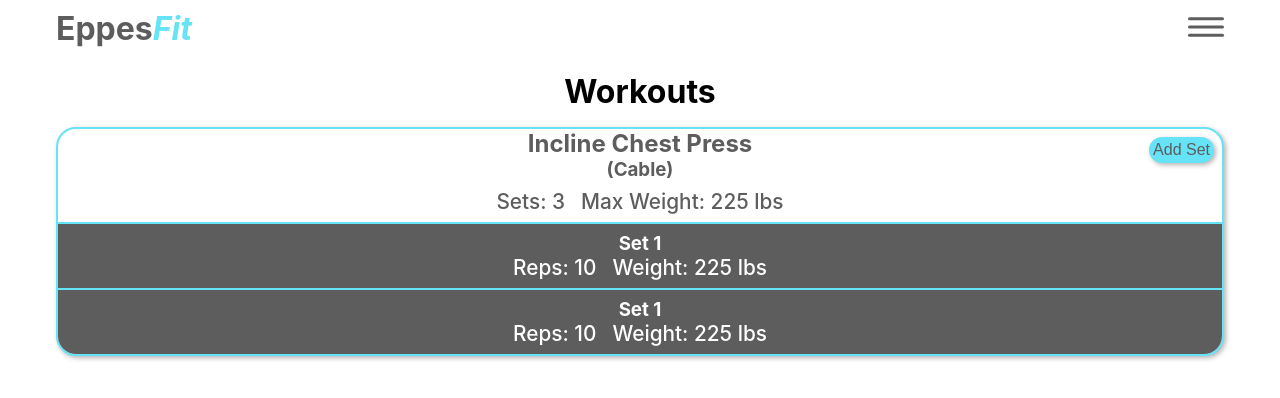
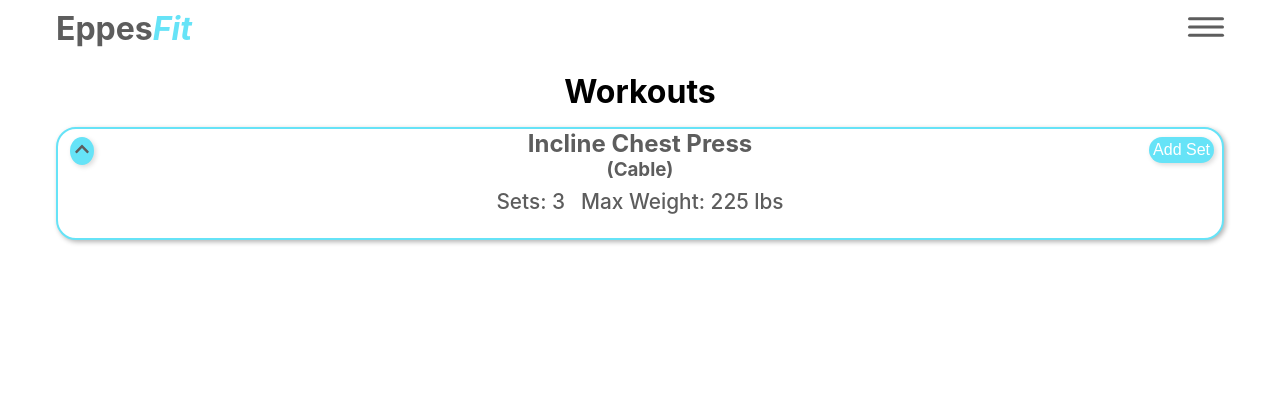
Before and after one commit to deppes365/workout-app, a React (Create React App) app: page /workouts in a window 1280 px wide. Shown: the top 398 px of the page. Built offline with nearby package versions, Linux system fonts and the light colour scheme; no server answers.

Commit message:
Minor tweaks to workout items

```diff
--- a/src/App.js
+++ b/src/App.js
@@ -28,8 +28,8 @@ function App() {
         <Header  />
         <Menu />
           <Routes>
-            <Route path='/' element={<Home/>}/>
-            <Route path="/sign-in" element={<SignIn/>}/>
+            <Route path='/home' element={<Home/>}/>
+            <Route path="/" element={<SignIn/>}/>
             <Route path='/register' element={<SignUp/>}/>
             <Route path='/register-2' element={<SignUp2/>}/>
             <Route path='/workouts' element={<Workouts/>}/>
--- a/src/app.scss
+++ b/src/app.scss
@@ -188,14 +188,15 @@
 
 	.userWorkoutItem {
 		width: 100%;
+		height: auto;
 		background-color: #fff;
 		color: g.$dark-color;
 		border: 2px solid g.$accent-color;
 		border-radius: 20px;
-		overflow: hidden;
 		position: relative;
 		box-shadow: 2px 2px 5px rgba(0, 0, 0, 0.3);
 		margin-top: 1rem;
+		overflow: hidden;
 
 		.addSetBtn {
 			position: absolute;
@@ -203,11 +204,15 @@
 			right: 0.5rem;
 			border: 0;
 			background-color: g.$accent-color;
-			color: g.$dark-color;
+			color: #fff;
 			font-size: 1rem;
 			padding: 0.25rem;
 			border-radius: 20px;
-			box-shadow: 2px 2px 5px rgba(0, 0, 0, 0.3);
+			box-shadow: 2px 2px 5px rgba(0, 0, 0, 0.15);
+
+			&.active {
+				background-color: #FF2020;
+			}
 		}
 
 		.workoutTitle{
@@ -232,12 +237,22 @@
 			font-weight: 500;
 		}
 
+
 		.setContainer {
 			width: 100%;
-			border-top: 2px solid g.$accent-color;
-			background-color: g.$dark-color;
 			color: #fff;
 			padding-bottom: 0.5rem;
+			height: 0;
+			overflow: hidden;
+			transition: 0.3s ease;
+			background-color: transparent;
+
+
+			&.active {
+				height: 4rem;
+				border-top: 2px solid g.$accent-color;
+				background-color: g.$dark-color;
+			}
 
 			h3 {
 				text-align: center;
@@ -250,5 +265,25 @@
 				gap: 1rem;
 			}
 		}
+
+		.arrowContainer {
+			position: absolute;
+			top: 0.5rem;
+			left: 1.5rem;
+			transform: translateX(-50%);
+			background-color: g.$accent-color;
+			padding: 0.25rem;
+			border-radius: 100%;
+			box-shadow: 2px 2px 5px rgba(0, 0, 0, 0.15);
+
+			.arrow {
+				font-size: 1rem;
+				transition: 0.3s ease;
+
+				&.active {
+					transform: rotate(180deg);
+				}
+			}
+		}
 	}
 }// App
--- a/src/components/bottomNav/BottomNav.jsx
+++ b/src/components/bottomNav/BottomNav.jsx
@@ -14,7 +14,7 @@ function BottomNav() {
         <div className="container">
             <Link to='/' ><FaWeight className='bottom-nav-icon'/></Link>
             <Link to='/workouts' id='workoutsLink' className={activeLink === '/workouts' ? 'active' : ''} ><FaDumbbell className='bottom-nav-icon'/></Link>
-            <Link to='/' id='homeLink' className={activeLink === '/' ? 'active' : ''} ><FaHome className='bottom-nav-icon '/></Link>
+            <Link to='/home' id='homeLink' className={activeLink === '/home' ? 'active' : ''} ><FaHome className='bottom-nav-icon '/></Link>
             <Link to='/'><FaUser className='bottom-nav-icon'/></Link>
         </div>
     </div>
--- a/src/components/menu/Menu.jsx
+++ b/src/components/menu/Menu.jsx
@@ -1,4 +1,4 @@
-import { isEditable } from '@testing-library/user-event/dist/utils';
+
 import React, { useContext } from 'react';
 import { Link, useNavigate } from 'react-router-dom';
 import AppContext from '../../context/appContext/AppContext';
--- a/src/components/userWorkoutItem/Set.jsx
+++ b/src/components/userWorkoutItem/Set.jsx
@@ -1,8 +1,8 @@
 import React from 'react'
 
-function Set() {
+function Set({showSets}) {
   return (
-    <div className='setContainer '>
+    <div className={`setContainer ${showSets ? 'active' : ""}`}>
         <h3>Set 1</h3>
         <div className="set">
             <p>Reps: 10</p>
--- a/src/components/userWorkoutItem/UserWorkoutItem.jsx
+++ b/src/components/userWorkoutItem/UserWorkoutItem.jsx
@@ -1,24 +1,52 @@
-import React from 'react'
-import Set from './Set'
-import AddWorkout from '../AddWorkout'
+import React, { useState } from 'react';
+import Set from './Set';
+import AddWorkout from '../AddWorkout';
+import { FaChevronUp } from 'react-icons/fa';
+
 function UserWorkoutItem() {
+	const [showSets, setShowSets] = useState(false);
+  const [cancelSet, setCancelSet] = useState(false)
+
+	const onClick = () => {
+   if(cancelSet) {
+     setCancelSet(!cancelSet)
+     setShowSets(!showSets)
+   } else {
+     setShowSets(!showSets)
+   }
+	};
+
+  const addSet = (e) => {
+    e.preventDefault()
+
+    if(showSets) {
+      setCancelSet(!cancelSet)
+    } else {
+      setShowSets(!showSets)
+      setCancelSet(!cancelSet)
+    }
+
+  }
 	return (
 		<>
-        <div className='userWorkoutItem'>
-            <button className='addSetBtn'>Add Set</button>
-            <h1 className='workoutTitle'>Incline Chest Press</h1>
-            <h3 className='equipmentTitle'>(Cable)</h3>
+			<div className="userWorkoutItem">
+				<button className={`addSetBtn ${cancelSet ? 'active' : ''}`} onClick={addSet}>{cancelSet ? 'Cancel' : 'Add Set'}</button>
+				<h1 className="workoutTitle">Incline Chest Press</h1>
+				<h3 className="equipmentTitle">(Cable)</h3>
 				<div className="infoContainer">
 					<p>Sets: 3</p>
 					<p>Max Weight: 225 lbs</p>
 				</div>
 				<div className="workoutDetails">
-                <Set />
-                <Set />
+					<Set showSets={showSets} />
+					<Set showSets={showSets} />
+				</div>
+				<div className="arrowContainer">
+					<FaChevronUp className={`arrow ${showSets ? 'active' : ''}`} onClick={onClick} />
 				</div>
 			</div>
 		</>
-  )
+	);
 }
 
-export default UserWorkoutItem
+export default UserWorkoutItem;
--- a/src/context/workoutContext/WorkoutActions.js
+++ b/src/context/workoutContext/WorkoutActions.js
@@ -12,7 +12,7 @@ export const fetchWorkouts = async () => {
 
 		if (docSnap.exists()) {
 			const userWorkouts = docSnap.data().workouts;
-            return userWorkouts
+            return userWorkouts;
 		}
 	} catch (error) {}
 };
--- a/src/pages/home/Home.jsx
+++ b/src/pages/home/Home.jsx
@@ -20,7 +20,7 @@ function Home() {
     // If a user is not logged in, redirect to sign in
     useEffect(() => {
 
-        if(isMounted.current) {
+        if(isMounted) {
             onAuthStateChanged(auth, (user) => {
                 if(user) {
                     const user = auth.currentUser
@@ -34,7 +34,7 @@ function Home() {
                     }
                 } else{
                     setLoggedIn(false)
-                    navigate('/sign-in')
+                    navigate('/')
                 }
             })
         }
--- a/src/pages/signin/SignIn.jsx
+++ b/src/pages/signin/SignIn.jsx
@@ -39,7 +39,7 @@ function SignIn() {
 			);
 
 			if (userCredential.user) {
-				navigate('/');
+				navigate('/home');
 			}
 		} catch (error) {
 			console.log(error);
```
Also changed, not shown: src/pages/workouts/Workouts.jsx (+5 -19 lines). Lines whose indentation alone changed are shown as unchanged.
